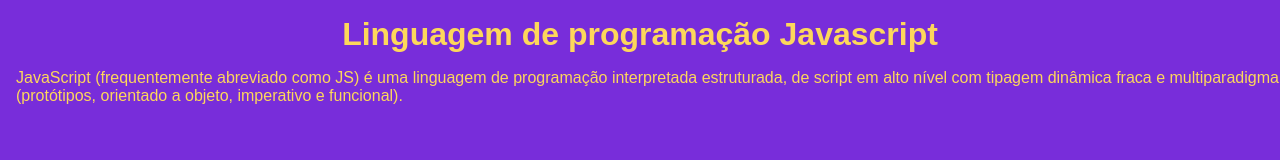
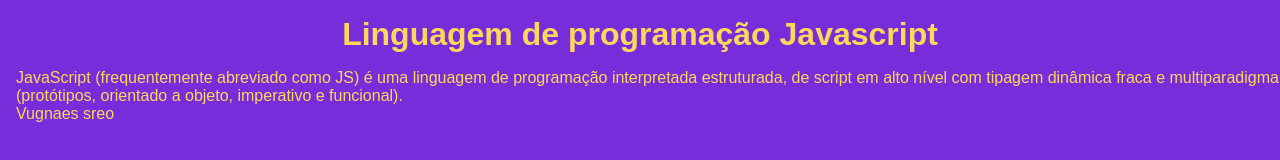
Before and after one commit to RafaelLogrado/pagina, a plain HTML site: page index.html in a window 1280 px wide. Drawn offline with Linux system fonts and the light colour scheme.

Commit message:
Segunda versão

```diff
--- a/index.html
+++ b/index.html
@@ -10,5 +10,6 @@
 <body>
     <h1>Linguagem de programação Javascript</h1>
     <p>JavaScript (frequentemente abreviado como JS) é uma linguagem de programação interpretada estruturada, de script em alto nível com tipagem dinâmica fraca e multiparadigma (protótipos, orientado a objeto, imperativo e funcional).</p>
+    <p>Vugnaes sreo</p>
 </body>
 </html>
```
